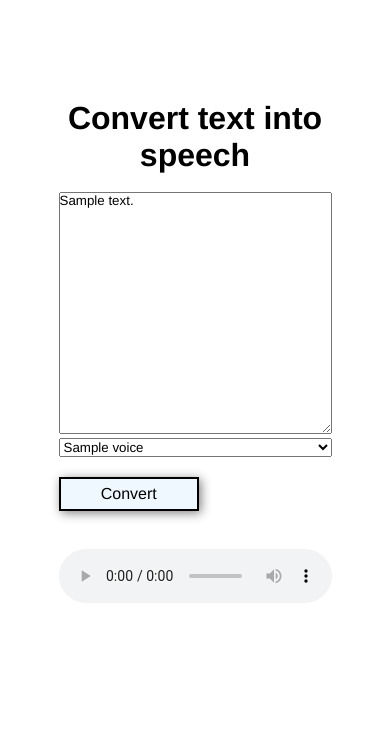
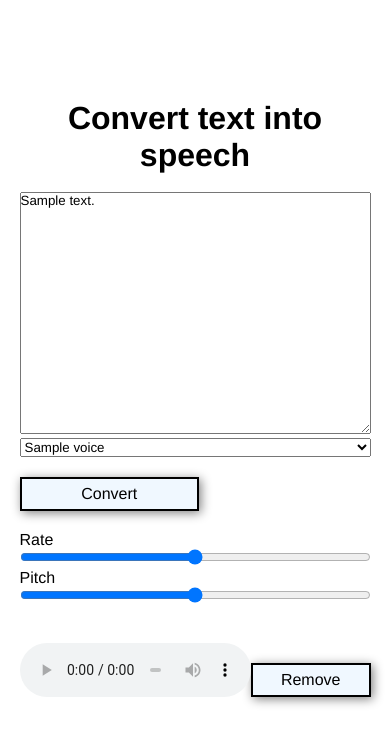
Before and after one commit to jana43/tts, a Flask app: template templates/index.html in a window 390 px wide. Shown: the top 745 px of the page. Run offline with Flask 3, Linux system fonts and the light colour scheme; the template is opened without the code that fills it: most values are stand-ins (such as "Sample title", 1, 10 or a date in 2020).

Commit message:
Settings applied -Soumya Jana

```diff
--- a/app.py
+++ b/app.py
@@ -29,13 +29,38 @@ def form_submit():
         print(request.form)
         text = request.form["text"]
         voice = request.form["voice"]
-        audio = asyncio.run(generate_audio(text,voice))
+        rate = request.form["rate"]
+        pitch = request.form["pitch"]
+        audio = asyncio.run(generate_audio(text,voice,rate,pitch))
 
         voices = asyncio.run(fetchVoiceName())
         voice_names = []
         for voice in voices:
             voice_names.append(voice["Name"])
-        return render_template("index.html", audio=audio,voice_names=voice_names,text=text,audios=get_audio_files())
+        return render_template("index.html",voice_names=voice_names,text=text,audios=get_audio_files())
+
+#this is for deleting the audio file
+@app.route("/delete-audio", methods=["POST"])
+def audio_delete():
+    if request.method == "POST":
+        print(request.form)
+        audio = request.form["audio"]
+        text = request.form["text"]
+
+        try:
+            os.remove(audio)
+            print("File deleted successfully.")
+        except FileNotFoundError:
+            print(f"File '{audio}' not found.")
+        except Exception as e:
+            print(f"An error occurred while deleting the file: {e}")
+
+
+        voices = asyncio.run(fetchVoiceName())
+        voice_names = []
+        for voice in voices:
+            voice_names.append(voice["Name"])
+        return render_template("index.html", voice_names=voice_names,text=text,audios=get_audio_files())
 
 
 #make sure to comment the below code during  production release
--- a/templates/index.html
+++ b/templates/index.html
@@ -42,6 +42,18 @@
       background-color: lightblue;
       box-shadow: 2px 2px 17px rgb(161, 8, 8);
     }
+
+    .audio-form{
+      display: flex;
+      flex-direction: row;
+
+    }
+
+    @media only screen and (max-width:512px) {
+      .container{
+        width: 90%;
+      }
+    }
   </style>
 </head>
 
@@ -50,7 +62,7 @@
     <h1>Convert text into speech</h1>
     <br />
     <form method="post" action="/submit">
-      <textarea name="text" rows="16">{{text}}</textarea>
+      <textarea name="text" rows="16" id="maintext">{{text}}</textarea>
       <br />
       <select name="voice" id="voice">
         {% for voice in voice_names %}
@@ -61,7 +73,19 @@
 
       </select>
       <br />
-      <button type="submit">Convert</button>
+      <div>
+        <button type="submit">Convert</button>
+        <div class="slidecontainer">
+          <label>Rate</label>
+          <input type="range" min="-100" max="100" value="0" class="slider" id="rate" name="rate">
+        </div>
+        <div class="slidecontainer">
+          <label>Pitch</label>
+          <input type="range" min="-100" max="100" value="0" class="slider" id="pitch" name="pitch">
+        </div>
+
+      </div>
+
       <br />
 
 
@@ -74,11 +98,19 @@
     <div>
       {% for audio in audios %}
       <div>
-        <audio controls>
+        <form method="post" action="/delete-audio">
+          <input name="audio" type="hidden" value="./static/{{audio}}">
+          <input name="text" value="{{text}}" type="hidden" class="da-text"/>
+          <div class="audio-form">
+            <audio controls>
 
-          <source src="/static/{{audio}}" type="audio/mpeg">
+              <source src="/static/{{audio}}" type="audio/mpeg">
 
-        </audio>
+            </audio>
+            <button type="submit">Remove</button>
+          </div>
+
+        </form>
       </div>
       {% endfor %}
     </div>
@@ -98,6 +130,12 @@
       console.log(voices.value);
       localStorage.setItem("sjCurrentTTSVoice", voices.value);
     })
+
+
+    document.querySelector("#maintext").addEventListener("input",function(){
+      document.querySelectorAll(".da-text").forEach((node)=>{node.value=document.querySelector("#maintext").value});
+    })
+
   </script>
 </body>
 
```
Also changed, not shown: text2speech.py (+5 -3 lines), 7 other files.
